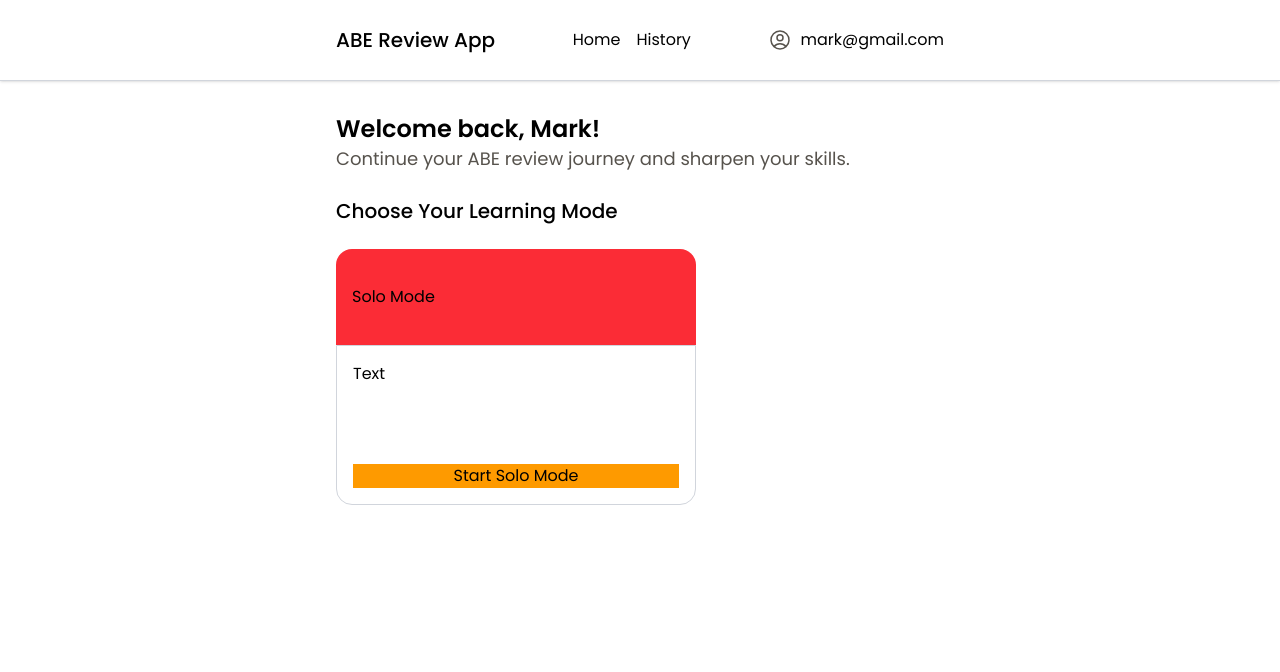
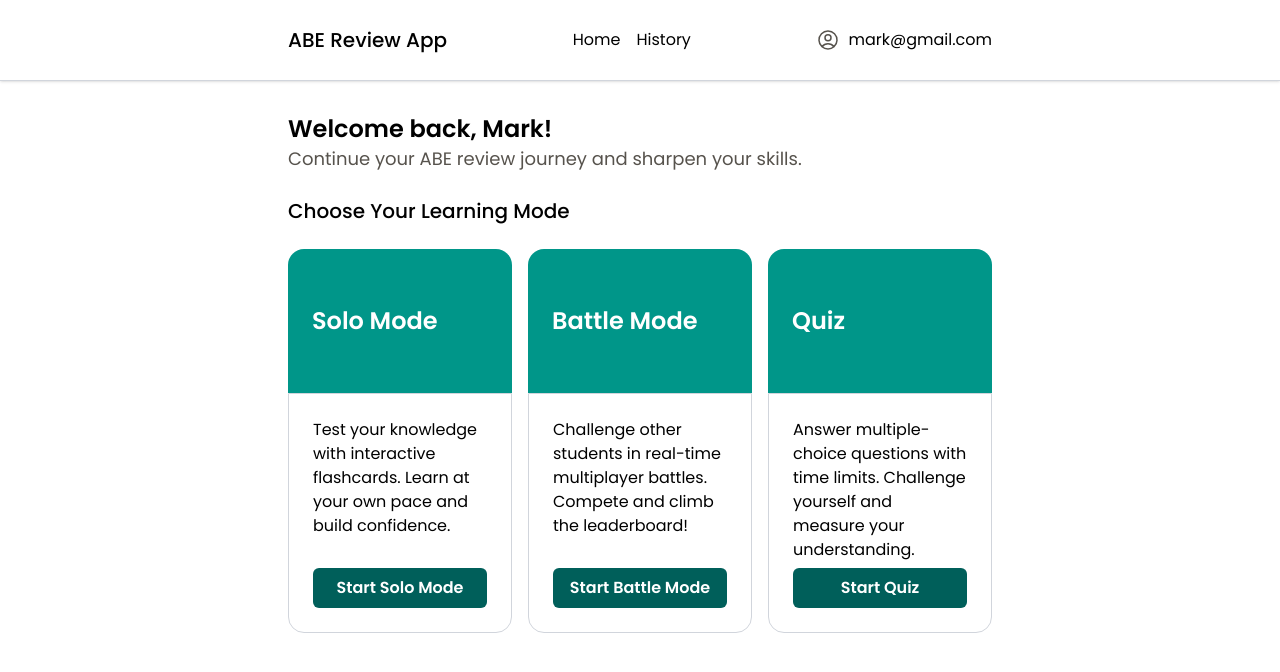
Before and after one commit to TarzqnDev/abe-review-application, a Next.js app: page /reviewee/dashboard in a window 1280 px wide. Shown: the top 672 px of the page. Built offline with nearby package versions, Linux system fonts and the light colour scheme.

Commit message:
Added Account Menu Dropdown & Reviewee Dashboard Design

```diff
--- a/app/admin/dashboard/page.tsx
+++ b/app/admin/dashboard/page.tsx
@@ -1,6 +1,11 @@
+"use client";
+
 import { Squares2X2Icon, UserCircleIcon, Cog6ToothIcon, MagnifyingGlassIcon, PlusIcon, BookOpenIcon } from "@heroicons/react/24/outline";
+import { useState } from "react";
 
 export default function AdminDashboardPage() {
+    const [openAccountMenu, setOpenAccountMenu] = useState(false);
+
     return (
         <div className="py-2 pl-2 pr-8 bg-stone-100 h-screen flex gap-8">
 
@@ -29,9 +34,20 @@ export default function AdminDashboardPage() {
                         <p><span className="text-stone-600">Pages</span> / Dashboard</p>
                     </div>
 
-                    <div className="flex gap-6">
+                    <div className="flex gap-6 relative">
                         <Cog6ToothIcon className="h-6 w-6 text-stone-600" />
-                        <UserCircleIcon className="h-6 w-6 text-stone-600" />
+                        <button className="cursor-pointer" onClick={() => setOpenAccountMenu(!openAccountMenu)}>
+                            <UserCircleIcon className="h-6 w-6 text-stone-600" />
+                        </button>
+
+                        {openAccountMenu && (
+                            <div className="absolute right-0 mt-8 w-48 bg-white border border-gray-300 rounded-md shadow-sm">
+                                <ul className="py-2">
+                                    <li className="px-4 py-2 hover:bg-stone-100 cursor-pointer">Profile</li>
+                                    <li className="px-4 py-2 hover:bg-stone-100 cursor-pointer"><button>Logout</button></li>
+                                </ul>
+                            </div>
+                        )}
                     </div>
 
                 </div>
--- a/app/reviewee/dashboard/page.tsx
+++ b/app/reviewee/dashboard/page.tsx
@@ -6,7 +6,7 @@ export default function RevieweeDashboardPage() {
 
             <section className="border-b border-gray-300 shadow-sm">
 
-              <div className="flex items-center justify-between mx-84 h-20">
+              <div className="flex items-center justify-between mx-72 h-20">
                     <div>
                         <h1 className="font-medium text-xl">ABE Review App</h1>
                     </div>
@@ -28,7 +28,7 @@ export default function RevieweeDashboardPage() {
 
             <section>
 
-                <div className="mx-84 mt-8">
+                <div className="mx-72 mt-8">
 
                     <div>
                         <h1 className="font-semibold text-2xl">Welcome back, Mark!</h1>
@@ -39,15 +39,35 @@ export default function RevieweeDashboardPage() {
                         <h1 className="font-medium text-xl">Choose Your Learning Mode</h1>
                     </div>
 
-                    <div>
-                        <div className="w-90">
-                            <div className="bg-red-500 h-24 p-4 flex flex-col justify-center rounded-t-2xl">
-                                <h1>Solo Mode</h1>
+                    <div className="flex gap-4">
 
+                        <div className="w-105">
+                            <div className="bg-teal-600 h-36 p-6 flex flex-col justify-center rounded-t-2xl">
+                                <h1 className="text-2xl text-white font-semibold">Solo Mode</h1>
                             </div>
-                            <div className="p-4 border border-gray-300 rounded-b-2xl h-40 flex flex-col justify-between">
-                                <p>Text</p>
-                                <button className="w-full bg-amber-500">Start Solo Mode</button>
+                            <div className="p-6 border border-gray-300 rounded-b-2xl h-60 flex flex-col justify-between">
+                                <p>Test your knowledge with interactive flashcards. Learn at your own pace and build confidence.</p>
+                                <button className="w-full py-2 font-semibold text-white bg-teal-800 rounded-md cursor-pointer">Start Solo Mode</button>
+                            </div>
+                        </div>
+
+                        <div className="w-105">
+                            <div className="bg-teal-600 h-36 p-6 flex flex-col justify-center rounded-t-2xl">
+                                <h1 className="text-2xl text-white font-semibold">Battle Mode</h1>
+                            </div>
+                            <div className="p-6 border border-gray-300 rounded-b-2xl h-60 flex flex-col justify-between">
+                                <p>Challenge other students in real-time multiplayer battles. Compete and climb the leaderboard!</p>
+                                <button className="w-full py-2 font-semibold text-white bg-teal-800 rounded-md cursor-pointer">Start Battle Mode</button>
+                            </div>
+                        </div>
+
+                        <div className="w-105">
+                            <div className="bg-teal-600 h-36 p-6 flex flex-col justify-center rounded-t-2xl">
+                                <h1 className="text-2xl text-white font-semibold">Quiz</h1>
+                            </div>
+                            <div className="p-6 border border-gray-300 rounded-b-2xl h-60 flex flex-col justify-between">
+                                <p>Answer multiple-choice questions with time limits. Challenge yourself and measure your understanding.</p>
+                                <button className="w-full py-2 font-semibold text-white bg-teal-800 rounded-md cursor-pointer">Start Quiz</button>
                             </div>
                         </div>
                     </div>
```
